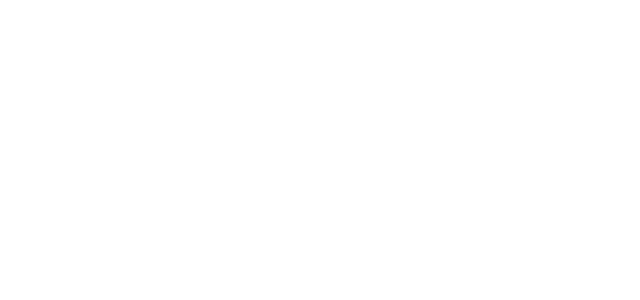
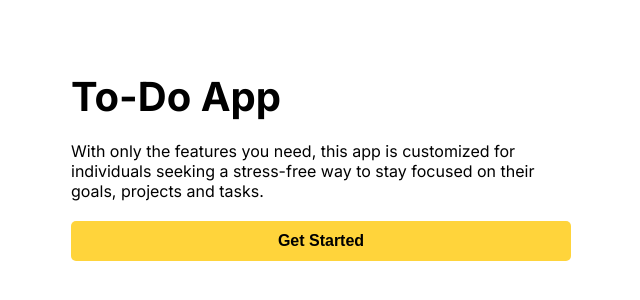
Before and after one commit to Joksa132/todo-list, a Next.js app: page / in a window 1280 px wide. Shown: the part 234-534 px from the top of the page, without its empty margins (319-959 px from the left). Built offline with nearby package versions, Linux system fonts and the light colour scheme; no server answers.

Commit message:
implement a basic home page

```diff
--- a/app/page.tsx
+++ b/app/page.tsx
@@ -1,9 +1,29 @@
+"use client"
+
 import styles from './page.module.css'
+import { useRouter } from "next/navigation";
+import { useSession } from "next-auth/react";
+import Link from 'next/link';
 
 export default function Home() {
+  const { data: session } = useSession();
+  const router = useRouter()
+
+  if (session?.user) {
+    router.push('/dashboard')
+  }
+
   return (
     <main className={styles.main}>
-
+      <div className={styles["main-container"]}>
+        <h2>To-Do App</h2>
+        <p>With only the features you need, this app is customized for individuals seeking
+          a stress-free way to stay focused on their goals, projects and tasks.
+        </p>
+        <Link href="/login">
+          <button>Get Started</button>
+        </Link>
+      </div>
     </main>
   )
 }
```
